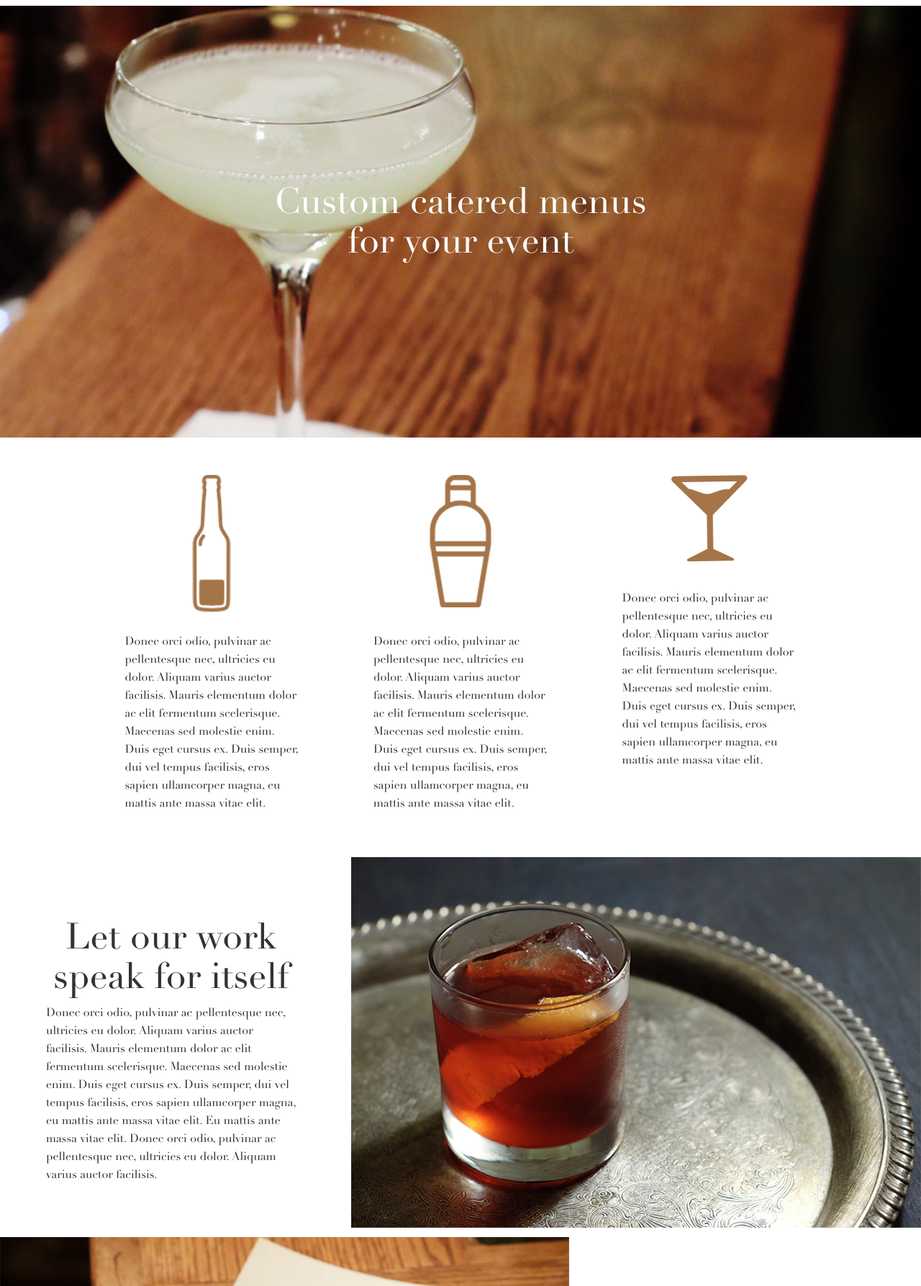
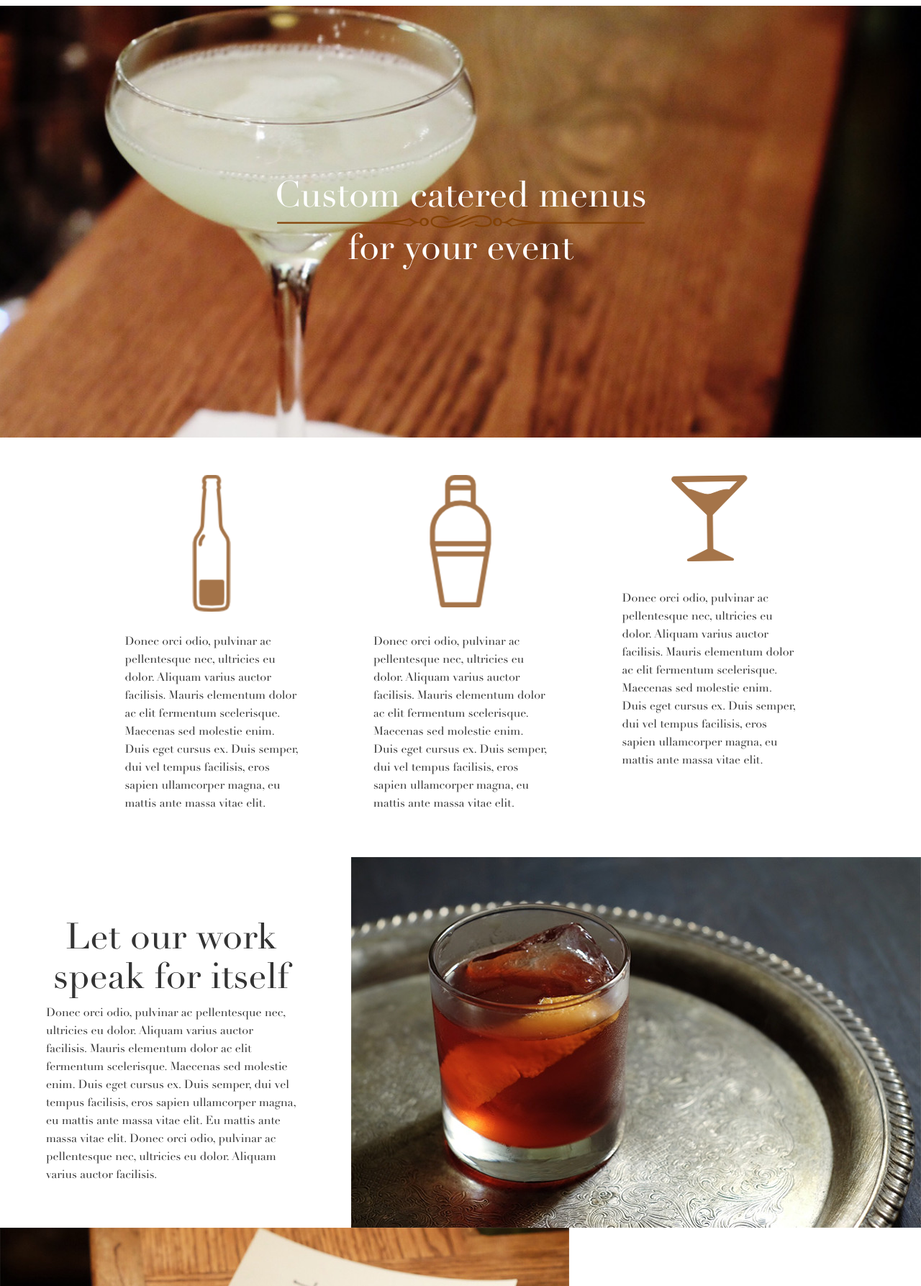
Before and after one commit to blakeyoder/swordfish, a Rails app: page / in a window 1280 px wide. Shown: the part 1317-3104 px from the top of the page at 72% size. Run offline with Rails 7, Linux system fonts and the light colour scheme; style sheets or scripts are compiled from the project's sources; some libraries are stand-ins or nearby versions.

Commit message:
fixed some styling issues

```diff
--- a/app/assets/stylesheets/styles/home.scss
+++ b/app/assets/stylesheets/styles/home.scss
@@ -19,9 +19,9 @@
   padding-left: 0px
 }
 //temp fix so that the sides dont blow out
-.sketch-text-row {
+#sketch-text-row {
   margin-left: 0px;
-  margin-right: 0px
+  margin-right: 0px;
 }
 .row {
   margin-right: 0px;
@@ -57,6 +57,17 @@
   color: white;
 }
 
+.break-text{
+  font-size: 25px;
+}
+
+.separator {
+  display: block;
+  margin: 0 auto;
+  padding-left: 15px;
+  padding-right: 15px;
+}
+
 .col-md-4 {
   padding: 5%;
   @include bp-small {
@@ -90,6 +101,9 @@
   text-align: center;
 }
 .right:before {
+  display: block;
+  vertical-align: middle;
+  position: relative;
   content: image-url("alcohol40.png");
   display: block;
   padding-bottom: 10%;
@@ -105,6 +119,7 @@
 
 .no-padding {
   padding-right: 15px;
+  margin-bottom: -15px;
 }
 
 .pull-right {
@@ -144,10 +159,6 @@
   font-family: $main-font;
   color: white;
 }
-.break-text{
-  font-size: 25px;
-}
-
 
 .form-button {
   display: block;
@@ -166,6 +177,10 @@
     background-color: white;
     color: black;
     transition: .5s;
+  }
+  @include bp-small {
+    font-size: 20px;
+    width: 200px;
   }
 }
 
@@ -207,5 +222,10 @@
   .instagram {
     display: block;
     margin: 0 auto;
+    transition: .5s;
+    &:hover {
+      opacity: .7;
+      transition: .5s;
+    }
   }
 }
--- a/app/views/home/index.html.erb
+++ b/app/views/home/index.html.erb
@@ -3,7 +3,7 @@
 </div>
 
 <div class="container-fluid">
-  <div class="row sketch-text-row">
+  <div class="row" id="sketch-text-row">
     <div class="col-md-6">
         <p class="intro-paragraph">Lorem ipsum dolor sit amet, consectetur adipiscing elit. Proin sed ligula vel enim condimentum laoreet. Nunc ante nunc, maximus vel efficitur ut, volutpat vitae ex. Nullam suscipit ligula in diam pulvinar ultrices. In varius sollicitudin dolor nec congue. Quisque imperdiet id lorem et molestie. Fusce aliquam tempus massa in ullamcorper. Donec orci odio, pulvinar ac pellentesque nec, ultricies eu dolor. Aliquam varius auctor facilisis.</p>
     </div>
@@ -13,7 +13,9 @@
   </div>
 
     <aside class="callout">
-      <h2 class="cocktail-top-text">Custom catered menus</br>for your event</h2>
+      <h2 class="cocktail-top-text">Custom catered menus</br>
+        <%= image_tag("seperator-1.png", :class => "img-responsive separator") %>
+      for your event</h2>
     </aside>
 
     <section class="services-overview">
@@ -59,7 +61,7 @@
   <section class="footer">
     <h2 class="company-text">SWORDFISH COCKTAILS</h2>
     <p class="event-text">EVENTS</br>PRIVATE PARTIES</p>
-    <%= image_tag("fa-instagram.png", :class => "instagram") %>
+    <a href="http://www.instagram.com/swordfishcocktails"><%= image_tag("fa-instagram.png", :class => "instagram") %></a>
     <p class="email">info@swordfishcocktails.com</p>
   </section>
 </div> <!-- container-fluid -->
```
